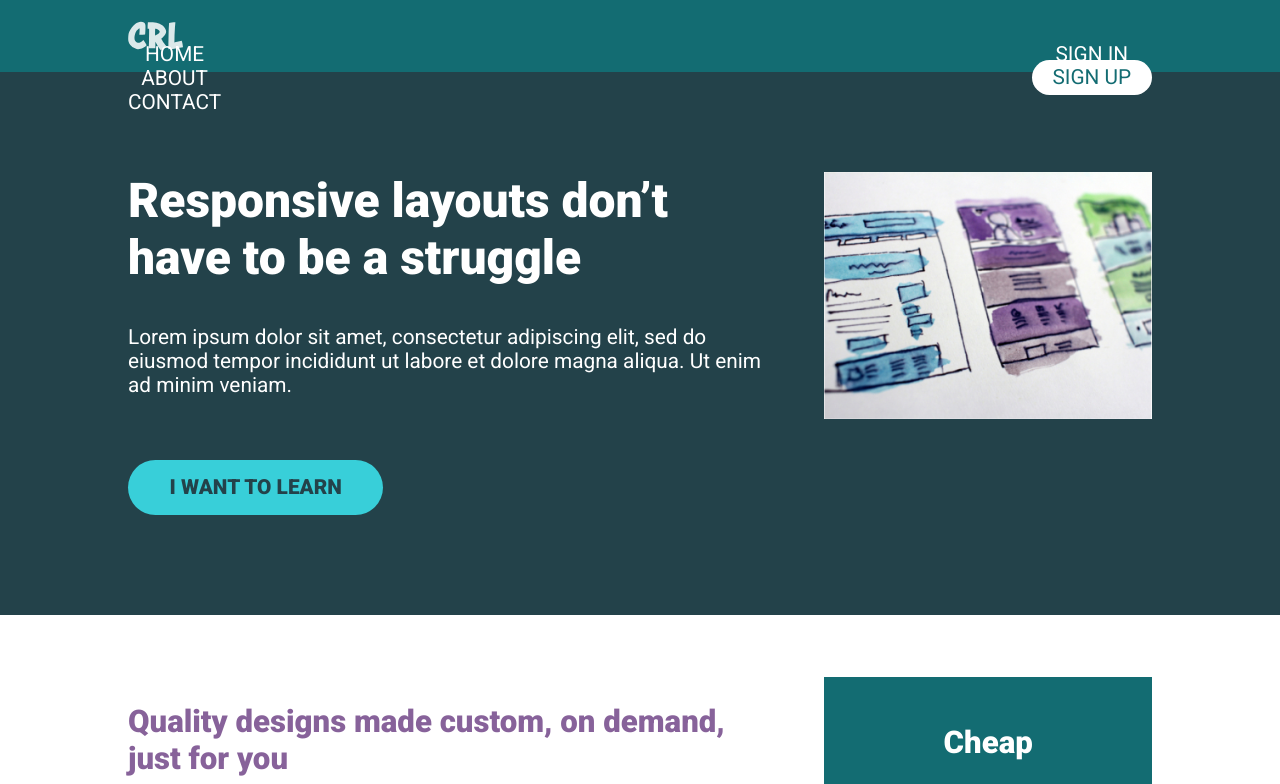
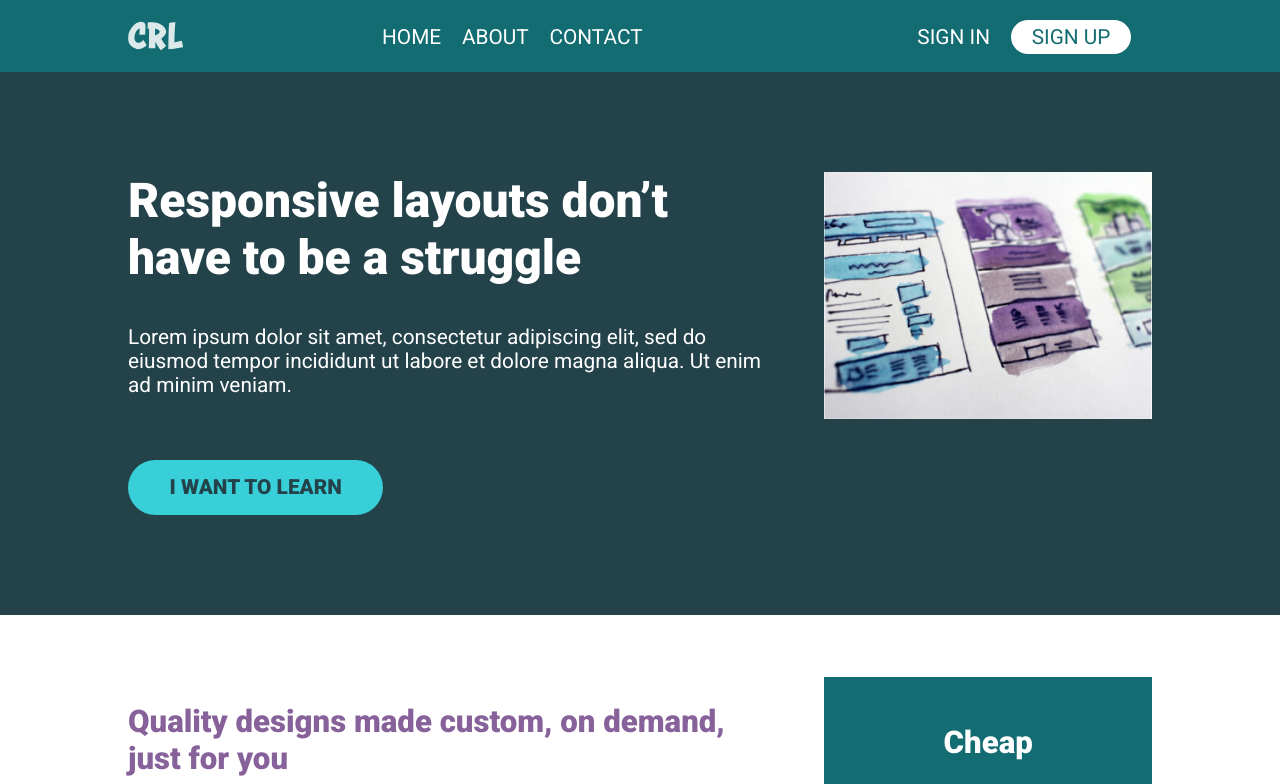
Before and after one commit to velvet-jedi/Responsive_things, a plain HTML site: page mobile_nav_challenge/index.html in a window 1280 px wide. Shown: the top 784 px of the page. Drawn offline with Linux system fonts and the light colour scheme.

Commit message:
mobil nav

```diff
--- a/mobile_nav_challenge/style.css
+++ b/mobile_nav_challenge/style.css
@@ -11,6 +11,7 @@
 
 *, *::before, *::after {
     box-sizing: border-box;
+    user-select: none;
 }
 
 body {
@@ -197,21 +198,31 @@ header {
 
 @media (min-width: 800px) {
 
-
+    .nav__list--primary {
+        margin: 0 auto;
+    }
     .nav-toggle {
         display: none;
+    }
+
+    .nav__item {
+        padding: 0.21em 1em 0.21em 0;
+  font-size: 1em;
     }
 
     .nav {
         visibility: visible;
         display: flex;
         height: auto;
-
+        margin-top: -1em;
 
       justify-content: space-between;
         align-items: flex-start;
         flex-grow: 1;
-  flex-shrink: 1;
+        flex-shrink: 1;
+    }
+    .nav__list {
+        display: flex;
     }
 
     .row {
@@ -221,6 +232,10 @@ header {
     }
 
     .hero__text {
+        .row {
+            display: flex;
+            justify-content: space-between;
+          }
         width: 62%;
     }
 
```
